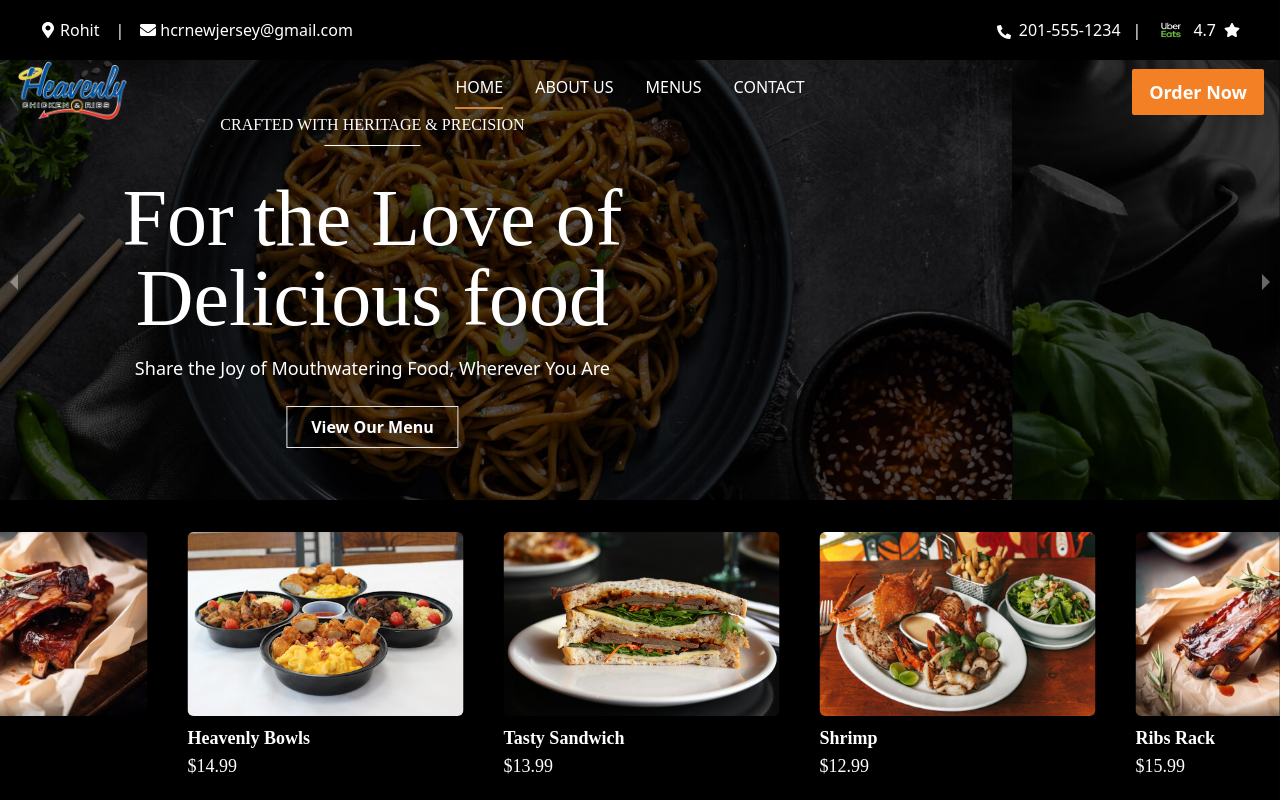
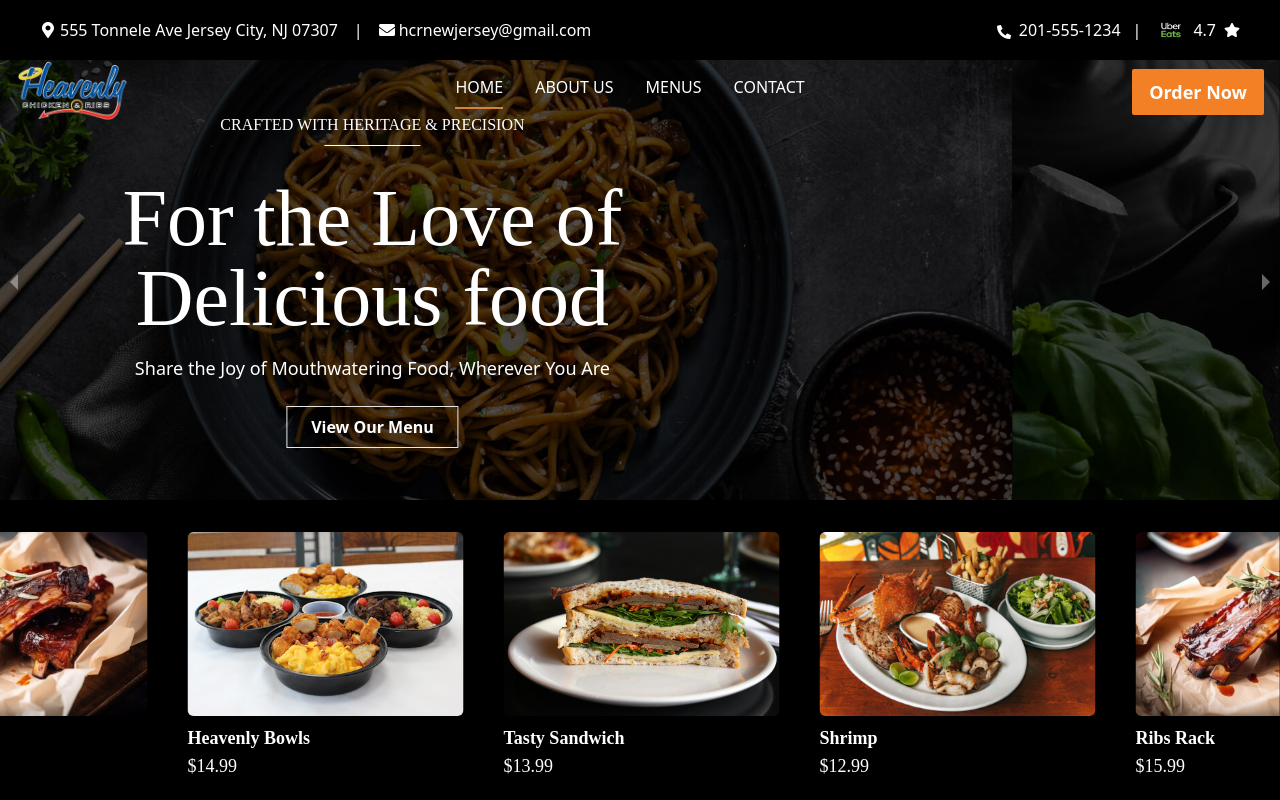
Before and after one commit to havenlybbqngrill/HeavenlyChicken-Latest, a React (Vite) app: page / in a window 1280 px wide. Both pictures are taken after a click on the icon 1068 px from the left and 170 px from the top of the page. Shown: the top 800 px of the page. Built offline with nearby package versions, Linux system fonts and the light colour scheme; a web font is replaced by a local one.

Commit message:
Update TopInfoBar.jsx

```diff
--- a/src/components/Landing/TopInfoBar.jsx
+++ b/src/components/Landing/TopInfoBar.jsx
@@ -14,7 +14,8 @@ const TopInfoBar = () => {
             rel="noopener noreferrer"
             className="hover:underline"
           >
-            Rohit
+            555 Tonnele Ave
+            Jersey City, NJ 07307
           </a>
         </span>
         <span className="hidden md:flex">|</span>
```
